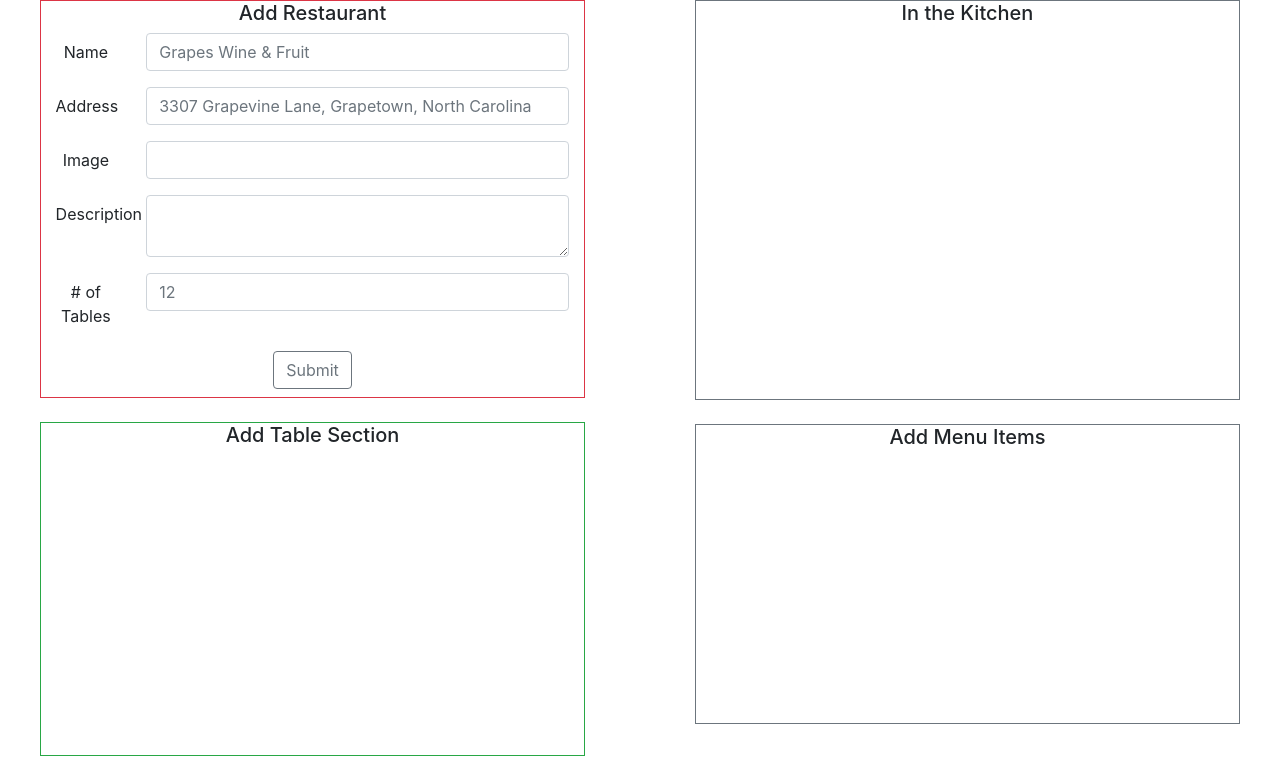
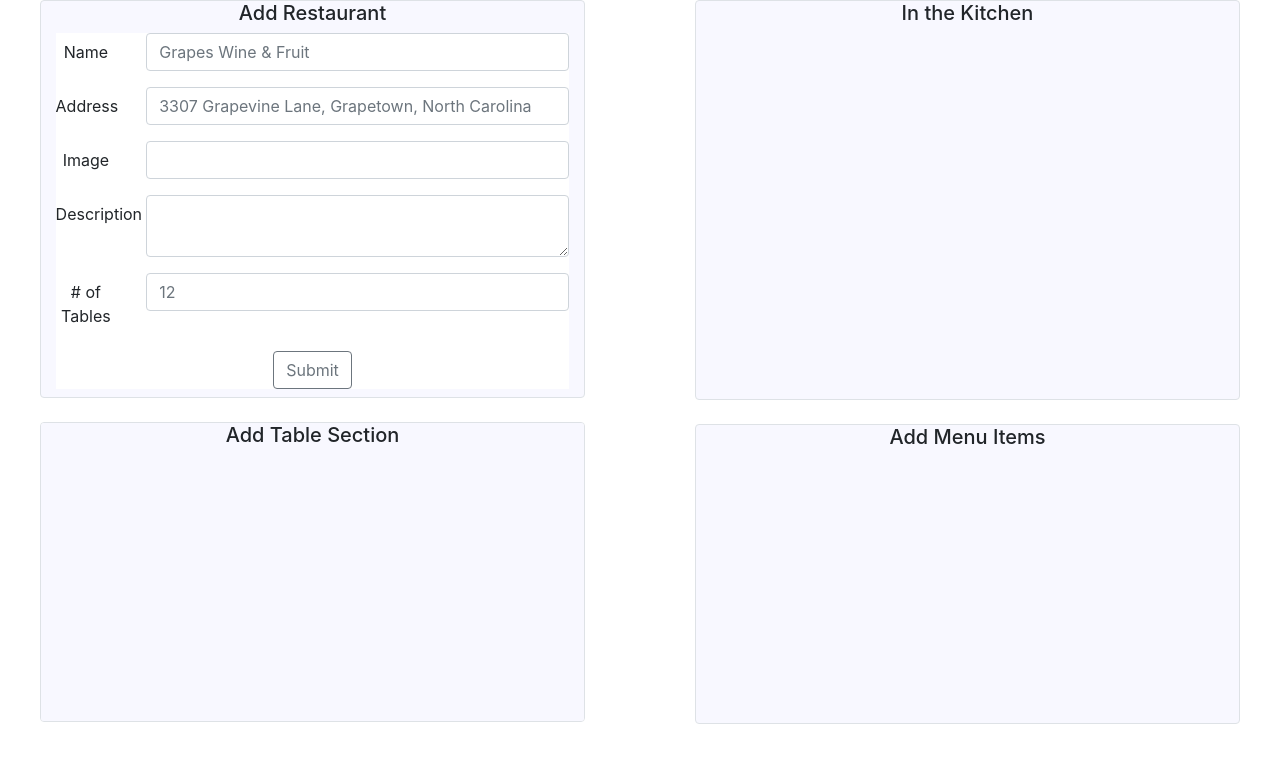
Before and after one commit to DjangoJuice/Project-2-Team-6, a website: page public/my-restaurant.html in a window 1280 px wide. Drawn offline with nearby package versions, Linux system fonts and the light colour scheme; no server answers.

Commit message:
updating

```diff
--- a/public/js/my-restaurants.js
+++ b/public/js/my-restaurants.js
@@ -15,7 +15,7 @@ $(function () {
         for (var i = 0; i < data.length; i++) {
             if (!data[i].filled) {
                 $Order = $("<div>");
-                $Order.addClass("border border-dark mb-2 py-2 rounded");
+                $Order.addClass("border border-dark mb-2 py-2 rounded bg-white");
                 $Order.attr("id", "order-" + i);
 
                 $ul = $("<ul>");
@@ -286,16 +286,8 @@ $(function () {
                     location.reload();
                 }, 3000);
 
-
-            })
-        })
-
-
-
-
-
-
-
+            });
+        });
 
     });
 });
--- a/public/my-restaurant.html
+++ b/public/my-restaurant.html
@@ -16,10 +16,10 @@
             <!--Add Restaurant Form-->
             <div class="row">
                 <div class="col-md-1"></div>
-                <div id="add-restaurant" class="border border-danger text-center col-md-10">
+                <div id="add-restaurant" class="border rounded text-center col-md-10" style="background-color: ghostwhite;">
                     <h5>Add Restaurant</h5>
 
-                    <form id="restaurant-added">
+                    <form id="restaurant-added" class="bg-white mb-2">
                         <!--Restaurant Name-->
                         <div class="form-group row">
                             <label for="restaurant-name" class="col-sm-2 col-form-label">Name</label>
@@ -55,7 +55,7 @@
                                 <input type="number" class="form-control" id="restaurant-tables" placeholder="12">
                             </div>
                         </div>
-                        <button id="submit-restaurant" type="button" class="btn btn-outline-secondary mb-2">Submit</button>
+                        <button id="submit-restaurant" type="button" class="btn btn-outline-secondary">Submit</button>
                     </form>
                 </div>
                 <div class="col-md-1"></div>
@@ -63,7 +63,7 @@
             <!--Update Tables Form-->
             <div id="table-find" class="row mt-4">
                 <div class="col-md-1"></div>
-                <div class="border border-success text-center col-md-10">
+                <div class="border rounded text-center col-md-10" style="background-color: ghostwhite; height: 300px; overflow-y: auto;">
                     <!--After a user chooses a restaurant, the user chooses a table and then can change that record-->
                     <h5 id="table-update-header">Add Table Section</h5>
                     <div id="update-table-div" style="overflow-y: auto; height: 300px">
@@ -87,7 +87,7 @@
         <section class="col-md-6">
             <div class="row mb-4">
                 <div class="col-md-1"></div>
-                <div id="orders" class="border border-secondary text-center col-md-10" style="overflow-y: auto; height: 400px;">
+                <div id="orders" class="border rounded text-center col-md-10" style="overflow-y: auto; height: 400px;background-color: ghostwhite;">
                     <h5>In the Kitchen</h5>
                     <div id="orders" class="text-center mb-2">
 
@@ -99,7 +99,7 @@
 
             <div class="row" class="border border-danger">
                 <div class="col-md-1"></div>
-                <div id ="menu-add-section" class="border border-secondary text-center col-md-10" style="overflow-y: auto; height: 300px">
+                <div id ="menu-add-section" class="border rounded text-center col-md-10" style="overflow-y: auto; height: 300px; background-color: ghostwhite;">
                     <h5>Add Menu Items</h5>
                     <div id="r-display"></div>
                     <form id="add-to-menu" style="display: none">
@@ -142,6 +142,17 @@
 
     </main>
 
+    <!--Future Feature - Log of Management-->
+    <!-- <main class="row">
+        <section class="col-md-1"></section>
+        <section class="col-md-10 border rounded text-center mt-4" style="background-color: ghostwhite; height: 300px; overflow-y: auto">
+            <div id="work-log" class="bg-white mt-1">
+                <h3>Log</h3>
+            </div>
+
+        </section>
+        <section class="col-md-1"></section>
+    </main> -->
 
 
 
@@ -150,7 +161,8 @@
 
 
 
-
+<!--Moment JS - Future feature, a part of management log -->
+<!-- <script src="https://cdnjs.cloudflare.com/ajax/libs/moment.js/2.22.2/locale/af.js"></script> -->
 <!--JQuery-->
 <script src="https://ajax.googleapis.com/ajax/libs/jquery/3.3.1/jquery.min.js"></script>
 
```
